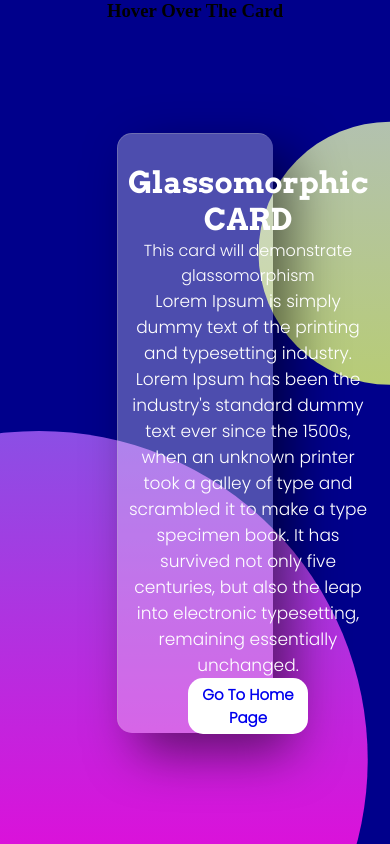
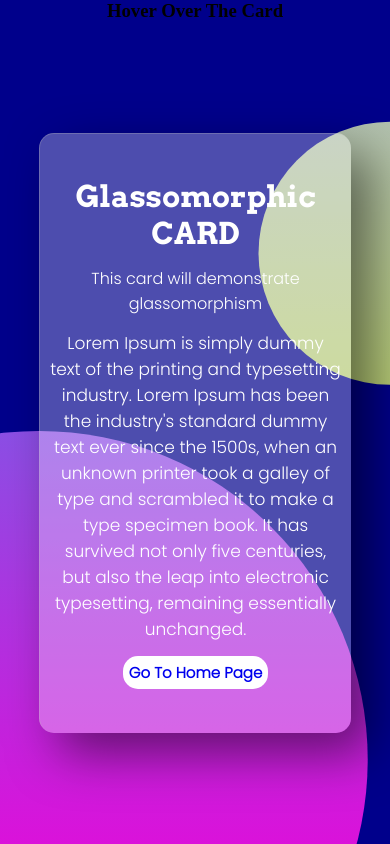
Before and after one commit to oliashish/css-effects-animations, a React (Create React App) app: page /glassomorphism in a window 390 px wide. Built offline with nearby package versions, Linux system fonts and the light colour scheme.

Commit message:
glassomorphic effect made responsive

```diff
--- a/src/styles/Glassomorphism.css
+++ b/src/styles/Glassomorphism.css
@@ -1,4 +1,3 @@
-
 .glassomorphism {
     min-height: 100vh;
     display: flex;
@@ -73,3 +72,10 @@
     font-weight: 600;
     font-family: "Poppins", sans-serif;
 }
+
+@media (max-width: 600px) {
+    .glass-card {
+        width: 80%;
+        margin: auto;
+    }
+}
```
